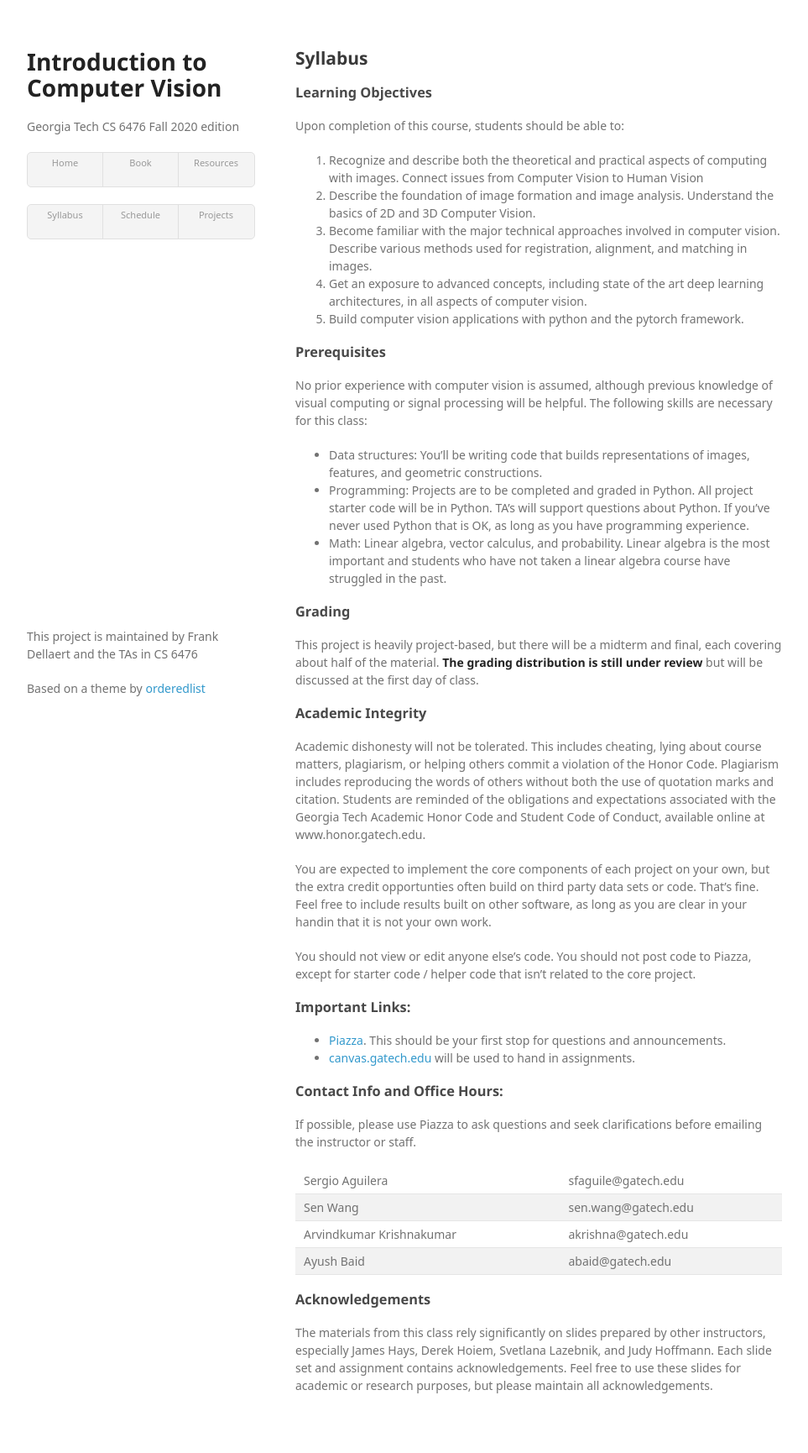
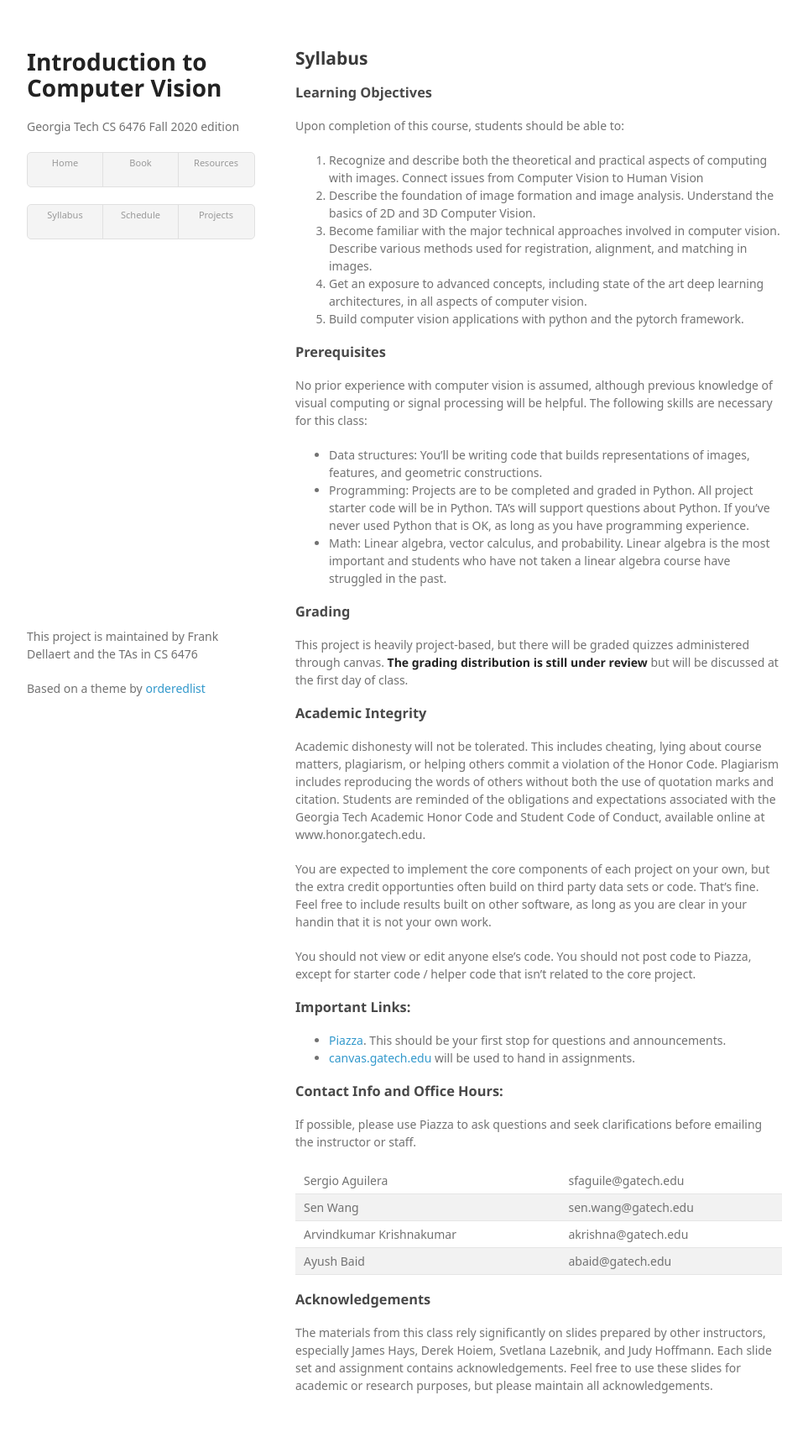
Before and after one commit to dellaert/20F-6476, a Jekyll site: the page built from syllabus.md, in a window 1280 px wide. Shown: the whole page at 84% size, without its empty margins (158-1121 px from the left). Built offline with Jekyll 4.4.1, drawn with Linux system fonts in a browser that asks for light colours; some web fonts are replaced.

Commit message:
Update syllabus.md

```diff
--- a/syllabus.md
+++ b/syllabus.md
@@ -20,7 +20,7 @@ No prior experience with computer vision is assumed, although previous knowledge
 * Math: Linear algebra, vector calculus, and probability. Linear algebra is the most important and students who have not taken a linear algebra course have struggled in the past.
 
 ### Grading
-This project is heavily project-based, but there will be a midterm and final, each covering about half of the material. **The grading distribution is still under review** but will be discussed at the first day of class.
+This project is heavily project-based, but there will be graded quizzes administered through canvas. **The grading distribution is still under review** but will be discussed at the first day of class.
 
 ### Academic Integrity
 Academic dishonesty will not be tolerated. This includes cheating, lying about course matters, plagiarism, or helping others commit a violation of the Honor Code. Plagiarism includes reproducing the words of others without both the use of quotation marks and citation. Students are reminded of the obligations and expectations associated with the Georgia Tech Academic Honor Code and Student Code of Conduct, available online at www.honor.gatech.edu.
```
